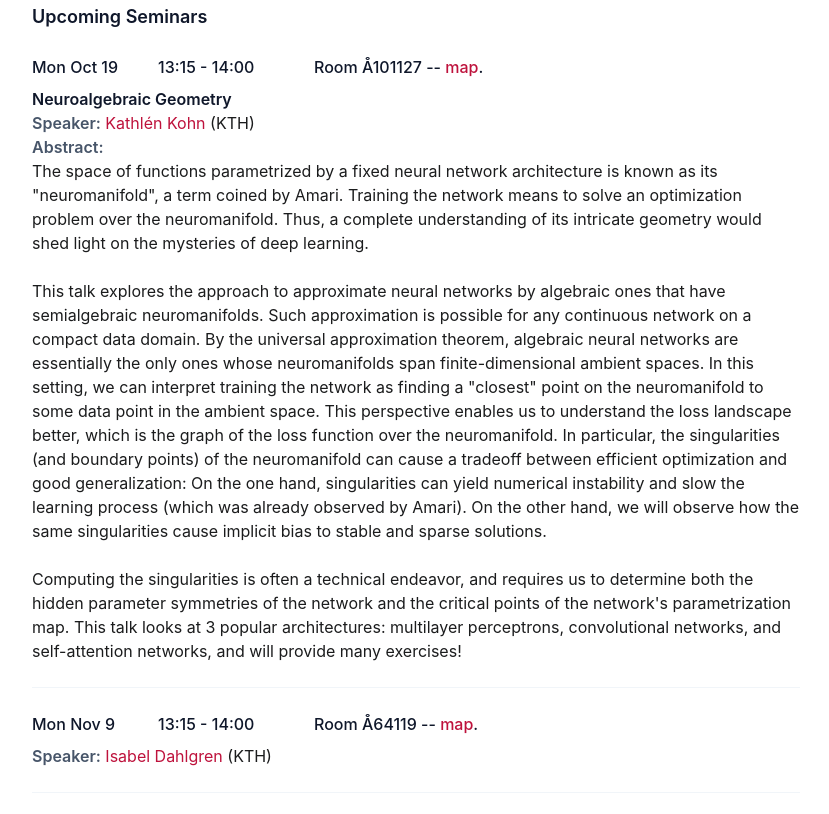
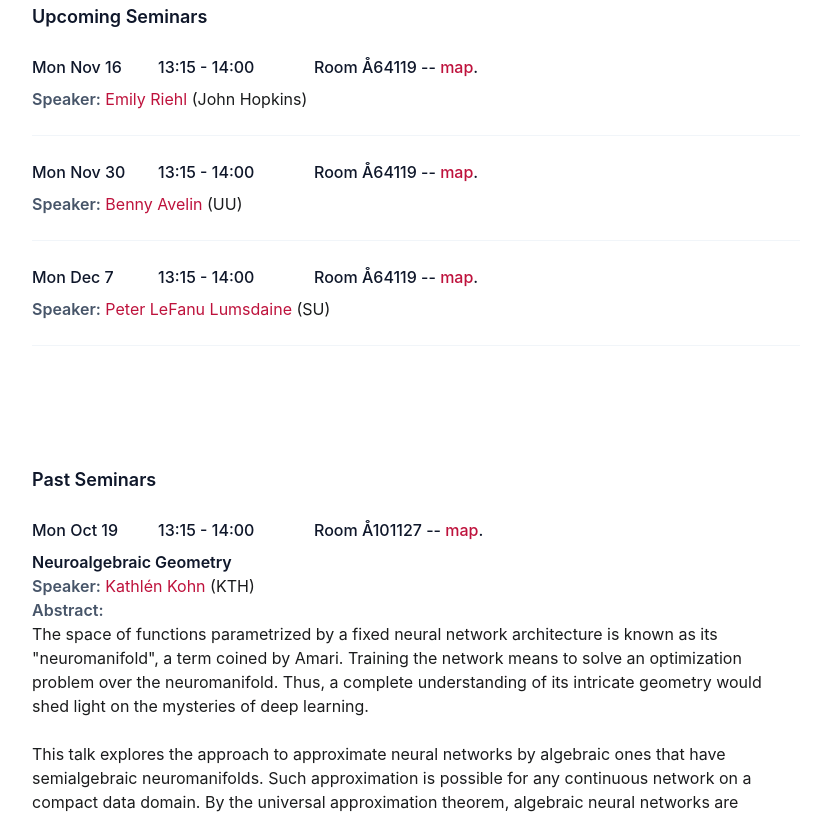
Before and after one commit to seminarsuu/seminarsuu.github.io, a plain HTML site: page index.html in a window 1280 px wide. Shown: the part 355-1169 px from the top of the page, without its empty margins (224-1053 px from the left). Drawn offline with nearby package versions, Linux system fonts and the light colour scheme.

Commit message:
updating.

```diff
--- a/index.html
+++ b/index.html
@@ -41,48 +41,9 @@
 
 
 
-<div class="border-b border-slate-100 pb-6 space-y-2">
-                    <div class="grid grid-cols-[110px_140px_1fr] gap-4 font-medium text-slate-900">
-                        <span>Mon Oct 19</span>
-                        <span>13:15 - 14:00</span>
-                        <span>Room Å101127 -- <a href="https://link.mazemap.com/9PvHP33g" class="text-rose-700 hover:underline"> map</a>.</span>
-                    </div>
-                    <div>
-                        <p class="font-semibold text-slate-900"> Neuroalgebraic Geometry
-                        </p>
-                        <a class="font-semibold text-slate-600">Speaker:</a> <a href="https://kathlenkohn.github.io/" class="text-rose-700 hover:underline">Kathlén Kohn</a> (KTH)
-                        <p class="font-semibold text-slate-600">
-                            Abstract: </p>
 
 
 
-
-                            The space of functions parametrized by a fixed neural network architecture is known as its "neuromanifold", a term coined by Amari. Training the network means to solve an optimization problem over the neuromanifold. Thus, a complete understanding of its intricate geometry would shed light on the mysteries of deep learning. <br><br>
-
-                            This talk explores the approach to approximate neural networks by algebraic ones that have semialgebraic neuromanifolds. Such approximation is possible for any continuous network on a compact data domain. By the universal approximation theorem, algebraic neural networks are essentially the only ones whose neuromanifolds span finite-dimensional ambient spaces. In this setting, we can interpret training the network as finding a "closest" point on the neuromanifold to some data point in the ambient space. This perspective enables us to understand the loss landscape better, which is the graph of the loss function over the neuromanifold. In particular, the singularities (and boundary points) of the neuromanifold can cause a tradeoff between efficient optimization and good generalization: On the one hand, singularities can yield numerical instability and slow the learning process (which was already observed by Amari). On the other hand, we will observe how the same singularities cause implicit bias to stable and sparse solutions.<br><br>
-
-                            Computing the singularities is often a technical endeavor, and requires us to determine both the hidden parameter symmetries of the network and the critical points of the network's parametrization map. This talk looks at 3 popular architectures: multilayer perceptrons, convolutional networks, and self-attention networks, and will provide many exercises!
-                        </p>
-                    </div>
-                </div>
-
-<div class="border-b border-slate-100 pb-6 space-y-2">
-                    <div class="grid grid-cols-[110px_140px_1fr] gap-4 font-medium text-slate-900">
-                        <span>Mon Nov 9</span>
-                        <span>13:15 - 14:00</span>
-                        <span>Room Å64119 -- <a href="https://link.mazemap.com/B6NsATe6" class="text-rose-700 hover:underline"> map</a>.</span>
-                    </div>
-                    <div>
-                        <p class="font-semibold text-slate-900">
-                        </p>
-                        <a class="font-semibold text-slate-600">Speaker:</a> <a href="https://github.com/isabeldahlgren" class="text-rose-700 hover:underline">Isabel Dahlgren</a> (KTH)
-                        <!--<p class="font-semibold text-slate-600">
-                            Abstract: </p>
-
-                            The
-                        </p>-->
-                    </div>
-                </div>
 
                 <div class="border-b border-slate-100 pb-6 space-y-2">
                     <div class="grid grid-cols-[110px_140px_1fr] gap-4 font-medium text-slate-900">
@@ -151,6 +112,30 @@
 
             <h2 class="text-lg font-semibold text-slate-900">Past Seminars</h2>
 
+            <div class="border-b border-slate-100 pb-6 space-y-2">
+                    <div class="grid grid-cols-[110px_140px_1fr] gap-4 font-medium text-slate-900">
+                        <span>Mon Oct 19</span>
+                        <span>13:15 - 14:00</span>
+                        <span>Room Å101127 -- <a href="https://link.mazemap.com/9PvHP33g" class="text-rose-700 hover:underline"> map</a>.</span>
+                    </div>
+                    <div>
+                        <p class="font-semibold text-slate-900"> Neuroalgebraic Geometry
+                        </p>
+                        <a class="font-semibold text-slate-600">Speaker:</a> <a href="https://kathlenkohn.github.io/" class="text-rose-700 hover:underline">Kathlén Kohn</a> (KTH)
+                        <p class="font-semibold text-slate-600">
+                            Abstract: </p>
+
+
+
+
+                            The space of functions parametrized by a fixed neural network architecture is known as its "neuromanifold", a term coined by Amari. Training the network means to solve an optimization problem over the neuromanifold. Thus, a complete understanding of its intricate geometry would shed light on the mysteries of deep learning. <br><br>
+
+                            This talk explores the approach to approximate neural networks by algebraic ones that have semialgebraic neuromanifolds. Such approximation is possible for any continuous network on a compact data domain. By the universal approximation theorem, algebraic neural networks are essentially the only ones whose neuromanifolds span finite-dimensional ambient spaces. In this setting, we can interpret training the network as finding a "closest" point on the neuromanifold to some data point in the ambient space. This perspective enables us to understand the loss landscape better, which is the graph of the loss function over the neuromanifold. In particular, the singularities (and boundary points) of the neuromanifold can cause a tradeoff between efficient optimization and good generalization: On the one hand, singularities can yield numerical instability and slow the learning process (which was already observed by Amari). On the other hand, we will observe how the same singularities cause implicit bias to stable and sparse solutions.<br><br>
+
+                            Computing the singularities is often a technical endeavor, and requires us to determine both the hidden parameter symmetries of the network and the critical points of the network's parametrization map. This talk looks at 3 popular architectures: multilayer perceptrons, convolutional networks, and self-attention networks, and will provide many exercises!
+                        </p>
+                    </div>
+                </div>
 
 
 
```
